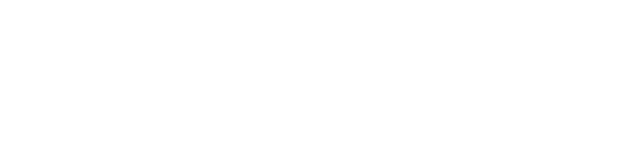
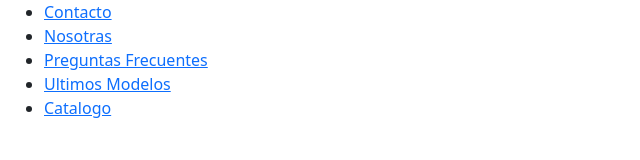
Before and after one commit to Lucas7077/Coderhouse, a plain HTML site: page index.html in a window 1280 px wide. Shown: the whole page, without its empty margins (0-640 px from the left). Drawn offline with nearby package versions, Linux system fonts and the light colour scheme.

Commit message:
probando

```diff
--- a/index.html
+++ b/index.html
@@ -14,11 +14,32 @@
     <link href="https://fonts.googleapis.com/css2?family=Libre+Franklin:wght@300&display=swap" rel="stylesheet">
     <title>LingerieSophia</title>
 </head>
-<body>
-
-
+<body class="container-fluid">
+<header>
+    <nav>
+        <ul>
+            <li>
+                <a href="">Contacto</a>
+            </li>
+            <li>
+                <a href="">Nosotras</a>
+            </li>
+            <li>
+                <a href="">Preguntas Frecuentes</a>
+            </li>
+            <li>
+                <a href="">Ultimos Modelos</a>
+            </li>
+            <li>
+                <a href="">Catalogo</a>
+            </li>
+        </ul>
+    </nav>
+</header>
 
 
 
 </body>
+<!-- JavaScript Bundle with Popper -->
+<script src="https://cdn.jsdelivr.net/npm/bootstrap@5.2.1/dist/js/bootstrap.bundle.min.js" integrity="sha384-u1OknCvxWvY5kfmNBILK2hRnQC3Pr17a+RTT6rIHI7NnikvbZlHgTPOOmMi466C8" crossorigin="anonymous"></script>
 </html>
```
